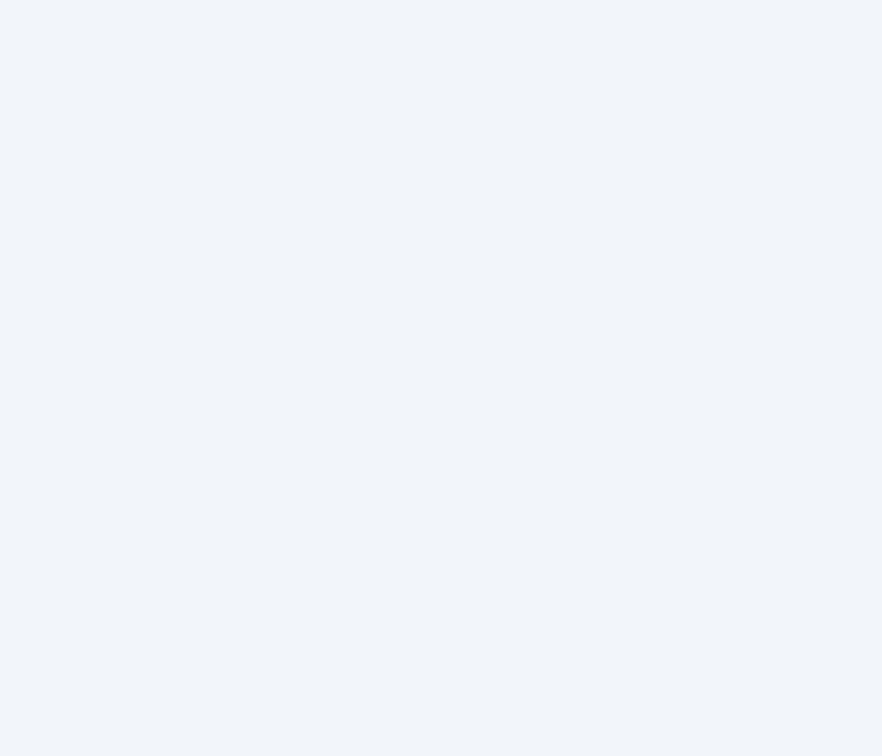
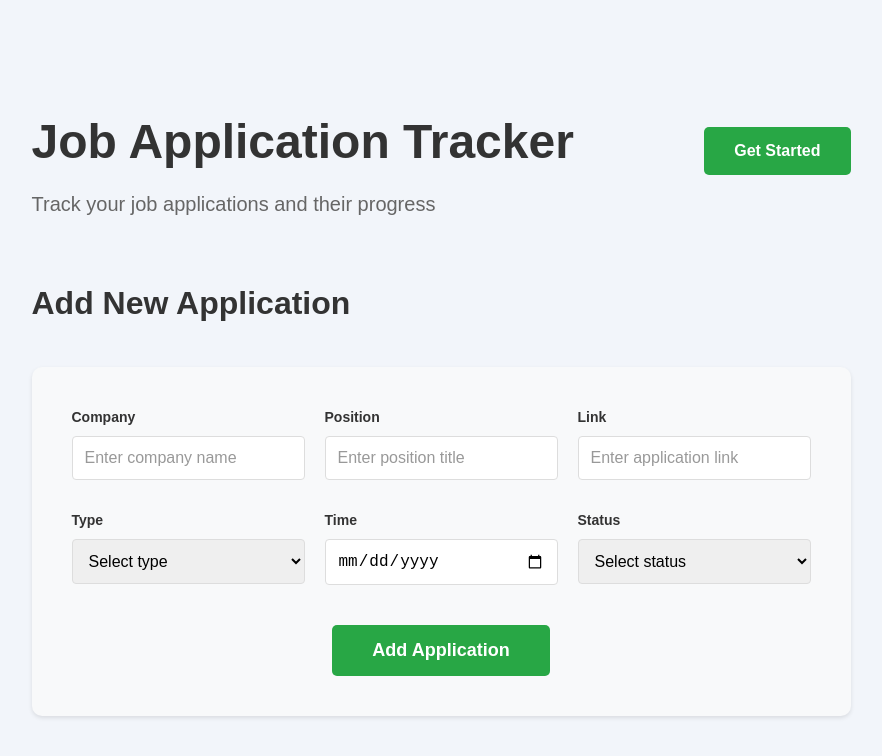
Before and after one commit to CS222-UIUC/Job-Application-Manager, a React (Vite) app in the folder frontend/vite-project/: page /tracker in a window 1280 px wide. Before the commit this address had no page. Shown: the top 756 px of the page, without its empty margins (199-1081 px from the left). Built offline with nearby package versions, Linux system fonts and the light colour scheme.

Commit message:
create sumbit page and some small fix, remove forget password function, and change some redirect behavior

```diff
--- a/frontend/vite-project/src/App.jsx
+++ b/frontend/vite-project/src/App.jsx
@@ -1,6 +1,7 @@
 import { BrowserRouter, Routes, Route } from 'react-router-dom';
 import HomePage from './HomePage.jsx';
 import Login from './Login.jsx';
+import TrackerMain from './TrackerMain.jsx';
 
 function App() {
 	return (
@@ -8,6 +9,7 @@ function App() {
 			<Routes>
 				<Route path="/" element={<HomePage />} />
 				<Route path="/login" element={<Login />} />
+				<Route path="/tracker" element={<TrackerMain />} />
 			</Routes>
 		</BrowserRouter>
 	);
--- a/frontend/vite-project/src/HomePage.jsx
+++ b/frontend/vite-project/src/HomePage.jsx
@@ -28,6 +28,7 @@ function HomePage() {
           },
         });
       } catch (error) {
+        console.error("Login failed:", error);
         console.log('Logout request failed, but continue to clear local data');
       }
     }
--- a/frontend/vite-project/src/Login.jsx
+++ b/frontend/vite-project/src/Login.jsx
@@ -26,14 +26,15 @@ function Login() {
         localStorage.setItem('token', data.token);
         localStorage.setItem('user', JSON.stringify(data.user));
         setMessage(`Login successful! Welcome ${data.user.username}`);
-        // Can redirect to homepage or other pages here
+        // Redirect to tracker page after successful login
         setTimeout(() => {
-          window.location.href = '/';
+          window.location.href = '/tracker';
         }, 1000);
       } else {
         setMessage(`Login failed: ${data.error || data.message || 'Invalid username or password'}`);
       }
     } catch (error) {
+      console.error("Network error:", error);
       setMessage('Network error, please check if backend is running');
     }
   };
@@ -78,13 +79,14 @@ function Login() {
         setMessage(`Registration failed: ${JSON.stringify(data)}`);
       }
     } catch (error) {
+      console.error("Network error:", error);
       setMessage('Network error, please check if backend is running');
     }
   };
 
-  const handleForgotPassword = () => {
-    setMessage("Forgot password feature not implemented yet");
-  };
+  // const handleForgotPassword = () => {
+  //   setMessage("Forgot password feature not implemented yet");
+  // };
 
   return (
     <div className="login-container">
@@ -122,7 +124,7 @@ function Login() {
       <div className="button-group">
         <button className="login-btn" onClick={handleLogin}>Login</button>
         <button className="register-btn" onClick={handleRegister}>SignUp</button>
-        <button className="forgot-btn" onClick={handleForgotPassword}>Forget Password?</button>
+        {/* <button className="forgot-btn" onClick={handleForgotPassword}>Forget Password?</button> */}
       </div>
     </div>
   );
--- /dev/null
+++ b/frontend/vite-project/src/TrackerMain.css
@@ -0,0 +1,190 @@
+/* TrackerMain styles */
+
+.tracker-container {
+    max-width: 1200px;
+    margin: 0 auto;
+    padding: 20px;
+    padding-top: 80px;
+}
+
+/* Header section with title and user info */
+.header-section {
+    display: flex;
+    justify-content: space-between;
+    align-items: flex-start;
+    margin-bottom: 60px;
+}
+
+.title-group {
+    flex: 1;
+}
+
+/* Main content */
+.main-content {
+    text-align: center;
+}
+
+h1 {
+    color: #333;
+    font-size: 48px;
+    margin-bottom: 10px;
+    text-align: left;
+}
+
+.subtitle {
+    color: #666;
+    font-size: 20px;
+    margin-bottom: 0;
+    text-align: left;
+}
+
+/* Form section */
+.form-section {
+    margin: 60px 0;
+    max-width: 1000px;
+    margin-left: auto;
+    margin-right: auto;
+}
+
+.form-section h2 {
+    font-size: 32px;
+    margin-bottom: 40px;
+    color: #333;
+    text-align: left;
+}
+
+.application-form {
+    background-color: #f8f9fa;
+    padding: 40px;
+    border-radius: 10px;
+    box-shadow: 0 2px 4px rgba(0,0,0,0.1);
+    text-align: left;
+}
+
+.form-row {
+    display: grid;
+    grid-template-columns: repeat(3, 1fr);
+    gap: 20px;
+    margin-bottom: 30px;
+}
+
+.form-group {
+    display: flex;
+    flex-direction: column;
+}
+
+.form-group label {
+    font-weight: bold;
+    margin-bottom: 8px;
+    color: #333;
+    font-size: 14px;
+}
+
+.form-group input,
+.form-group select {
+    padding: 12px;
+    border: 1px solid #ddd;
+    border-radius: 4px;
+    font-size: 16px;
+    transition: border-color 0.3s ease;
+}
+
+.form-group input:focus,
+.form-group select:focus {
+    outline: none;
+    border-color: #007bff;
+    box-shadow: 0 0 0 2px rgba(0, 123, 255, 0.25);
+}
+
+.form-group input::placeholder {
+    color: #999;
+}
+
+.form-actions {
+    text-align: center;
+    margin-top: 40px;
+}
+
+.submit-btn {
+    background-color: #28a745;
+    color: white;
+    padding: 15px 40px;
+    border: none;
+    border-radius: 5px;
+    font-size: 18px;
+    font-weight: bold;
+    cursor: pointer;
+    transition: background-color 0.3s ease;
+}
+
+.submit-btn:hover {
+    background-color: #218838;
+}
+
+.submit-btn:active {
+    transform: translateY(1px);
+}
+
+/* Get started button in header */
+.get-started-btn {
+    display: inline-block;
+    background-color: #28a745;
+    color: white;
+    padding: 12px 30px;
+    text-decoration: none;
+    border-radius: 5px;
+    font-size: 16px;
+    font-weight: bold;
+    white-space: nowrap;
+    align-self: center;
+}
+
+.get-started-btn:hover {
+    background-color: #218838;
+}
+
+/* Responsive design for mobile */
+@media (max-width: 768px) {
+    .tracker-container {
+        padding-top: 40px;
+    }
+
+    .header-section {
+        flex-direction: column;
+        gap: 20px;
+    }
+
+    .get-started-btn {
+        align-self: flex-start;
+    }
+
+    .form-row {
+        grid-template-columns: 1fr;
+        gap: 15px;
+    }
+
+    h1 {
+        font-size: 32px;
+    }
+
+    .subtitle {
+        font-size: 16px;
+        margin-bottom: 20px;
+    }
+
+    .application-form {
+        padding: 20px;
+    }
+
+    .form-section h2 {
+        font-size: 24px;
+        margin-bottom: 20px;
+    }
+}
+
+/* Tablet responsive design */
+@media (max-width: 1024px) and (min-width: 769px) {
+    .form-row {
+        grid-template-columns: repeat(2, 1fr);
+    }
+}
--- /dev/null
+++ b/frontend/vite-project/src/TrackerMain.jsx
@@ -0,0 +1,202 @@
+import React, { useState, useEffect } from 'react';
+import { Link } from 'react-router-dom';
+import './TrackerMain.css';
+
+function TrackerMain() {
+  const [user, setUser] = useState(null);
+  const [formData, setFormData] = useState({
+    company: '',
+    position: '',
+    link: '',
+    type: '',
+    time: '',
+    status: ''
+  });
+
+  useEffect(() => {
+    // Check if there is a logged in user
+    const token = localStorage.getItem('token');
+    const userData = localStorage.getItem('user');
+
+    if (token && userData) {
+      setUser(JSON.parse(userData));
+    }
+  }, []);
+
+  const handleLogout = async () => {
+    const token = localStorage.getItem('token');
+
+    if (token) {
+      try {
+        await fetch('http://localhost:8000/accounts/logout/', {
+          method: 'POST',
+          headers: {
+            'Authorization': `Token ${token}`,
+            'Content-Type': 'application/json',
+          },
+        });
+      } catch (error) {
+        console.error("Login failed:", error);
+        console.log('Logout request failed, but continue to clear local data');
+      }
+    }
+
+    // Clear local storage
+    localStorage.removeItem('token');
+    localStorage.removeItem('user');
+    setUser(null);
+  };
+
+  const handleInputChange = (e) => {
+    const { name, value } = e.target;
+    setFormData(prev => ({
+      ...prev,
+      [name]: value
+    }));
+  };
+
+  const handleSubmit = (e) => {
+    e.preventDefault();
+    console.log('Form submitted:', formData);
+    // TODO: call backend api to store those data
+  };
+
+  return (
+    <div className="tracker-container">
+      {/* Header with title and user info */}
+      <div className="header-section">
+        <div className="title-group">
+          <h1>Job Application Tracker</h1>
+          <p className="subtitle">Track your job applications and their progress</p>
+        </div>
+
+        {user ? (
+          <div style={{ display: 'flex', alignItems: 'center', gap: '20px' }}>
+            <span>Welcome, {user.username}!</span>
+            <button
+              onClick={handleLogout}
+              style={{
+                padding: '10px 20px',
+                backgroundColor: '#dc3545',
+                color: 'white',
+                border: 'none',
+                borderRadius: '4px',
+                cursor: 'pointer'
+              }}
+            >
+              Logout
+            </button>
+          </div>
+        ) : (
+          <Link to="/login" className="get-started-btn">
+            Get Started
+          </Link>
+        )}
+      </div>
+
+      {/* Main content - Application Form */}
+      <div className="main-content">
+        <div className="form-section">
+          <h2>Add New Application</h2>
+
+          <form onSubmit={handleSubmit} className="application-form">
+            <div className="form-row">
+              <div className="form-group">
+                <label htmlFor="company">Company</label>
+                <input
+                  type="text"
+                  id="company"
+                  name="company"
+                  value={formData.company}
+                  onChange={handleInputChange}
+                  placeholder="Enter company name"
+                  required
+                />
+              </div>
+
+              <div className="form-group">
+                <label htmlFor="position">Position</label>
+                <input
+                  type="text"
+                  id="position"
+                  name="position"
+                  value={formData.position}
+                  onChange={handleInputChange}
+                  placeholder="Enter position title"
+                  required
+                />
+              </div>
+
+              <div className="form-group">
+                <label htmlFor="link">Link</label>
+                <input
+                  type="url"
+                  id="link"
+                  name="link"
+                  value={formData.link}
+                  onChange={handleInputChange}
+                  placeholder="Enter application link"
+                />
+              </div>
+            </div>
+
+            <div className="form-row">
+              <div className="form-group">
+                <label htmlFor="type">Type</label>
+                <select
+                  id="type"
+                  name="type"
+                  value={formData.type}
+                  onChange={handleInputChange}
+                  required
+                >
+                  <option value="">Select type</option>
+                  <option value="fulltime">Full Time</option>
+                  <option value="intern">Intern</option>
+                </select>
+              </div>
+
+              <div className="form-group">
+                <label htmlFor="time">Time</label>
+                <input
+                  type="date"
+                  id="time"
+                  name="time"
+                  value={formData.time}
+                  onChange={handleInputChange}
+                  required
+                />
+              </div>
+
+              <div className="form-group">
+                <label htmlFor="status">Status</label>
+                <select
+                  id="status"
+                  name="status"
+                  value={formData.status}
+                  onChange={handleInputChange}
+                  required
+                >
+                  <option value="">Select status</option>
+                  <option value="applied">Applied</option>
+                  <option value="oa">OA</option>
+                  <option value="interview">Interview</option>
+                  <option value="offer">Offer</option>
+                  <option value="rejected">Rejected</option>
+                </select>
+              </div>
+            </div>
+
+            <div className="form-actions">
+              <button type="submit" className="submit-btn">
+                Add Application
+              </button>
+            </div>
+          </form>
+        </div>
+      </div>
+    </div>
+  );
+}
+
+export default TrackerMain;
```
